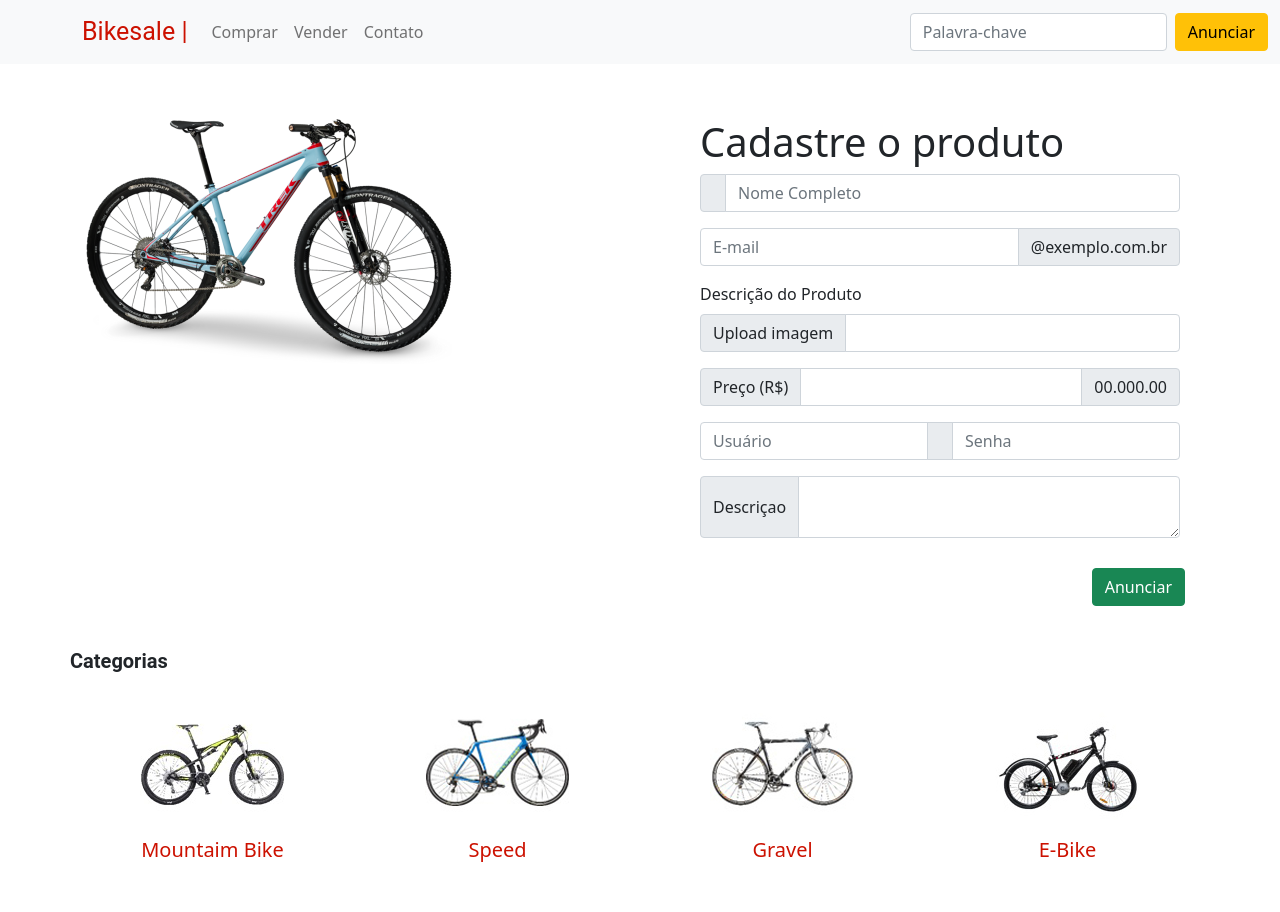
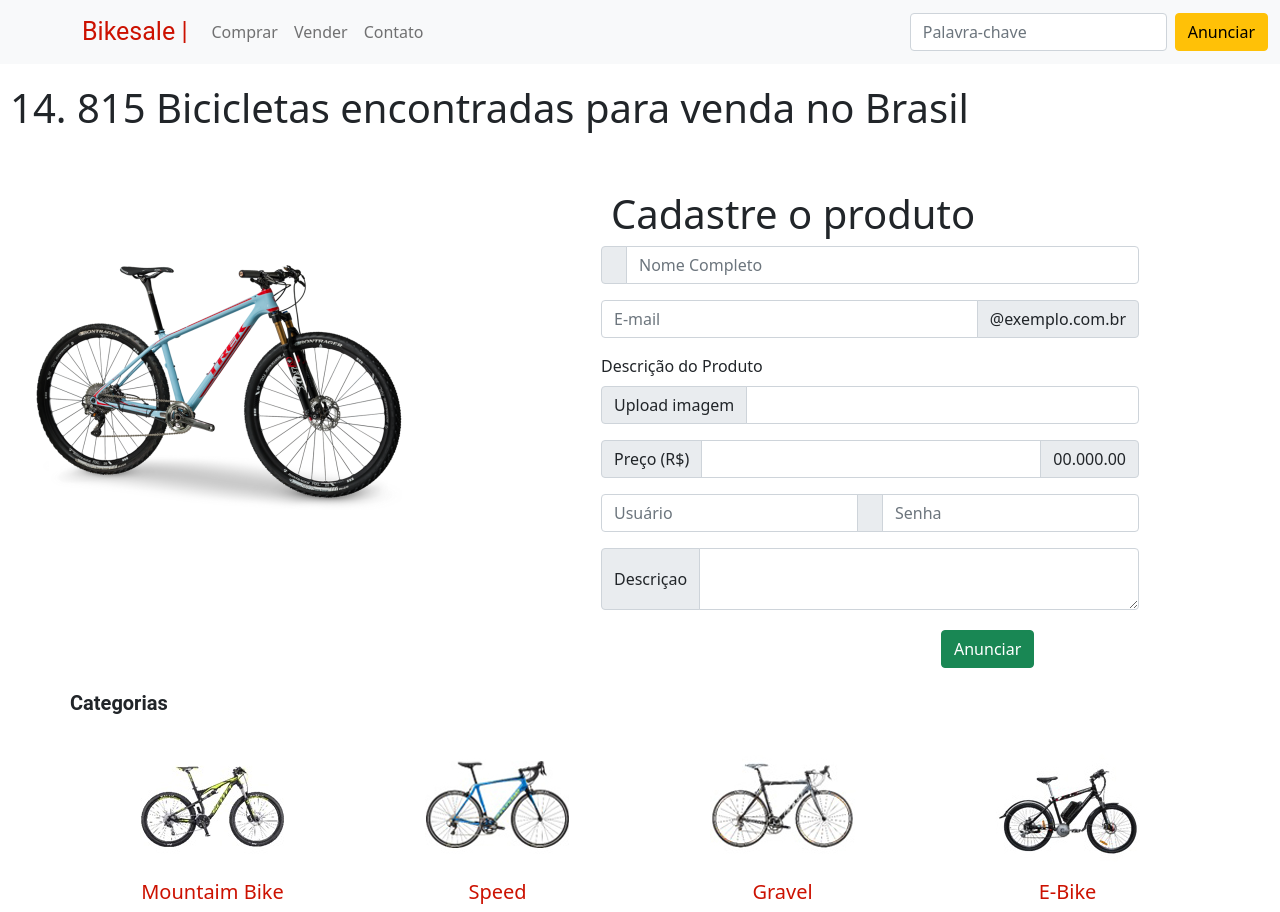
Before and after one commit to jrcomitre/UC-08PI, a plain HTML site: page bikesale/vender.html in a window 1280 px wide. Before the commit the page ends 870 px from the top, so only its background shows below. Drawn offline with nearby package versions, Linux system fonts and the light colour scheme.

Commit message:
Segundo Commit

```diff
--- a/bikesale/CSS/vender.css
+++ b/bikesale/CSS/vender.css
@@ -30,12 +30,36 @@
     margin-left: 70px;
 }
 
+.display{
+    display: inline-flex;
+    flex-direction: row;
+    flex-wrap: wrap;
+    padding-top: 20px;
+    gap: 20px;
+}
+
+.display h1{
+    margin-left: 10px;
+}
+
+.fig{
+    margin-left: 20px;
+    margin-right: 20px;
+    margin-top: 50px;
+    justify-content: center;
+}
+
 .venda{
-    display: block;
-    margin-left: 700px;
-    margin-right: 100px;
-    margin-top: -270px;
-    text-align: justify;
+    margin-left: auto;
+    margin-right: auto;
+    margin-top: 30px;
+
+}
+
+.venda .btn-ver{
+    margin-left: 340px;
+    margin-right: 0px;
+    margin-top: 20px;
 }
 
 .descritivo h3{
@@ -46,10 +70,7 @@
     text-align: justify;
 }
 
-.btn-ver{
-    text-align: right;
-    padding: 30px 95px 20px;
-}
+
 
 .categorias p{
     font-size: 20px;
--- a/bikesale/vender.html
+++ b/bikesale/vender.html
@@ -39,14 +39,16 @@
             </div>
         </div>
     </nav>
-    <section>
+    <section class="display">
+
+        <h1>14. 815 Bicicletas encontradas para venda no Brasil</h1>
+
         <div class="fig">
-            <figure class="figure">
             <img src="./img/bk-venda.png" class="figure-img img-fluid rounded" alt="...">
-            </figure>
-    </section>
+        </div>
+
         <label class="venda">
-        <section class="cadastro">
+            <div class="cadastro">
                 <h1>Cadastre o produto</h1>
                 <div class="input-group mb-3">
                     <span class="input-group-text" id="basic-addon1"></span>
@@ -83,15 +85,16 @@
                     <textarea class="form-control" aria-label="With textarea"></textarea>
                 </div>
 
-        </section>
-    </label>
-
                 <div class="btn-ver">
                     <button type="button" class="btn btn-success">Anunciar</button>
                 </div>
+
             </div>
+        </label>
+
+
     </section>
-    </section>
+
     <section class="categorias" id="categorias">
         <p>Categorias</p>
         <div class="container">
```
Also changed, not shown: bikesale/CSS/comprar.css (+3 -4 lines), bikesale/comprar.html (+2 -1 lines). Lines whose indentation alone changed are shown as unchanged.
